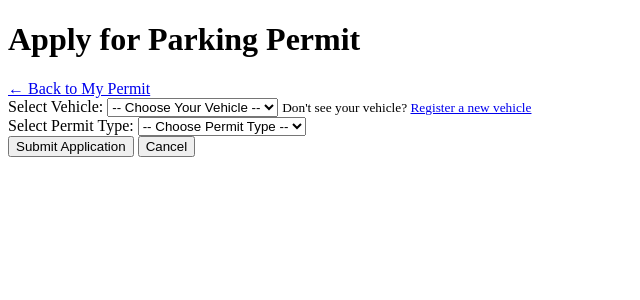
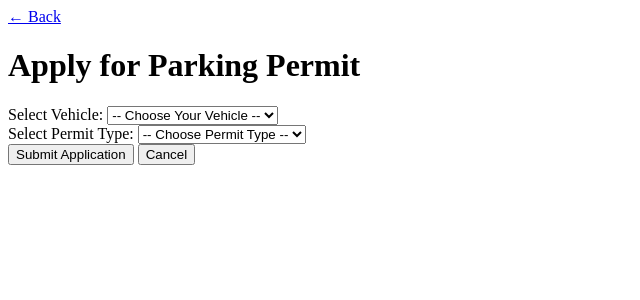
Before and after one commit to cyuuLater/CSE111-Project, a Flask app: page /apply_permit in a window 1280 px wide. Shown: the top 300 px of the page, without its empty margins (0-640 px from the left). Run offline with Flask 3, Linux system fonts and the light colour scheme; a user stored in the database is signed in.

Commit message:
Upated app.py and back links for html templates

```diff
--- a/Phase-03/templates/apply_permit.html
+++ b/Phase-03/templates/apply_permit.html
@@ -9,8 +9,8 @@
 <body>
     <div class="container">
         <header>
+            <a href="{{ url_for('view_permit') }}" class="back-link">← Back</a>
             <h1>Apply for Parking Permit</h1>
-            <a href="{{ url_for('view_permit') }}" class="back-link">← Back to My Permit</a>
         </header>
 
         <main>
@@ -31,10 +31,6 @@
                         </option>
                         {% endfor %}
                     </select>
-                    <small class="form-hint">
-                        Don't see your vehicle?
-                        <a href="{{ url_for('reg_vehicle') }}">Register a new vehicle</a>
-                    </small>
                 </div>
 
                 <div class="form-group">
--- a/Phase-03/templates/reg_vehicle.html
+++ b/Phase-03/templates/reg_vehicle.html
@@ -9,8 +9,8 @@
 <body>
     <div class="container">
         <header>
+            <a href="{{ url_for('view_vehicles') }}" class="back-link">← Back</a>
             <h1>Register New Vehicle</h1>
-            <a href="{{ url_for('view_vehicles') }}" class="back-link">← Back to My Vehicles</a>
         </header>
 
         <main></main>
--- a/Phase-03/templates/view_permit.html
+++ b/Phase-03/templates/view_permit.html
@@ -9,8 +9,8 @@
 <body>
     <div class="container">
         <header>
+            <a href="{{ url_for('home') }}" class="back-link">← Back</a>
             <h1>My Parking Permit</h1>
-            <a href="{{ url_for('home') }}" class="back-link">← Back to Home</a>
         </header>
 
         <main>
--- a/Phase-03/templates/view_vehicles.html
+++ b/Phase-03/templates/view_vehicles.html
@@ -9,8 +9,8 @@
 <body>
     <div class="container">
         <header>
+            <a href="{{ url_for('home') }}" class="back-link">← Back</a>
             <h1>My Vehicles</h1>
-            <a href="{{ url_for('home') }}" class="back-link">← Back to Home</a>
         </header>
 
         <main>
```
Also changed, not shown: Phase-03/app.py (+16 -15 lines).
